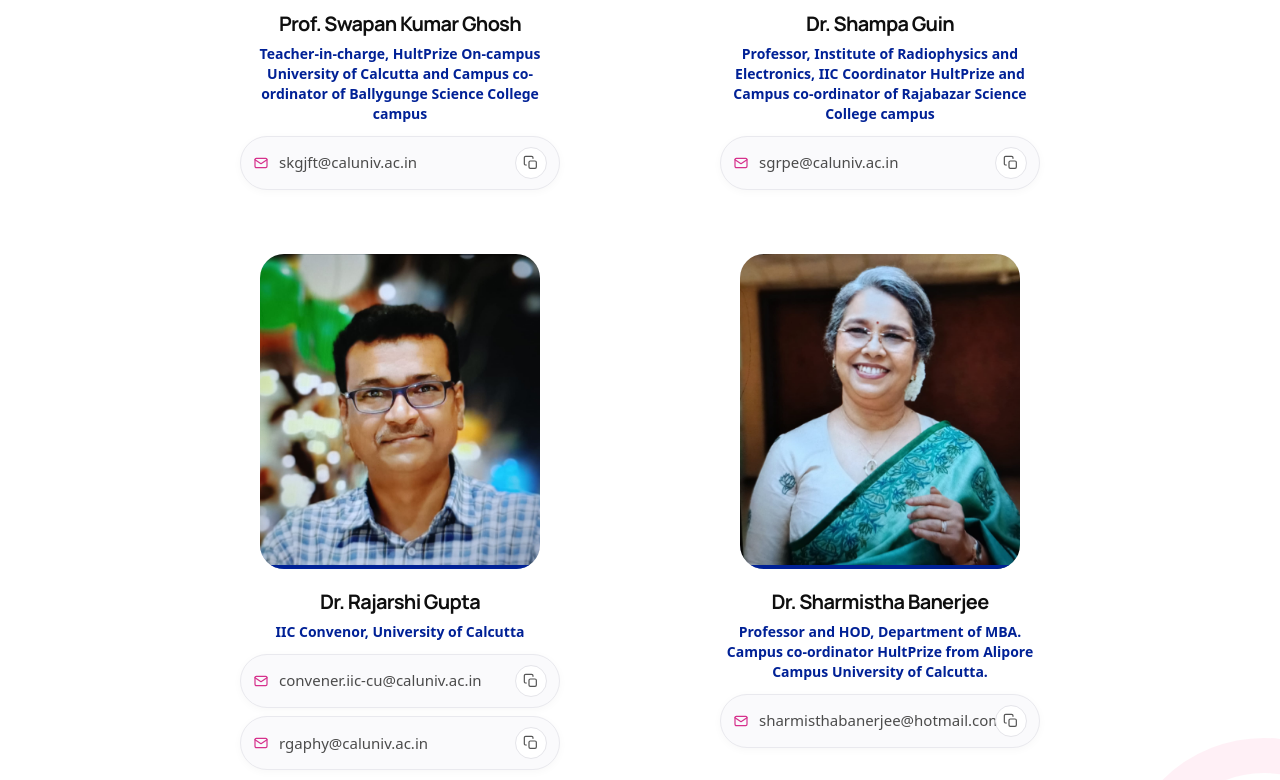
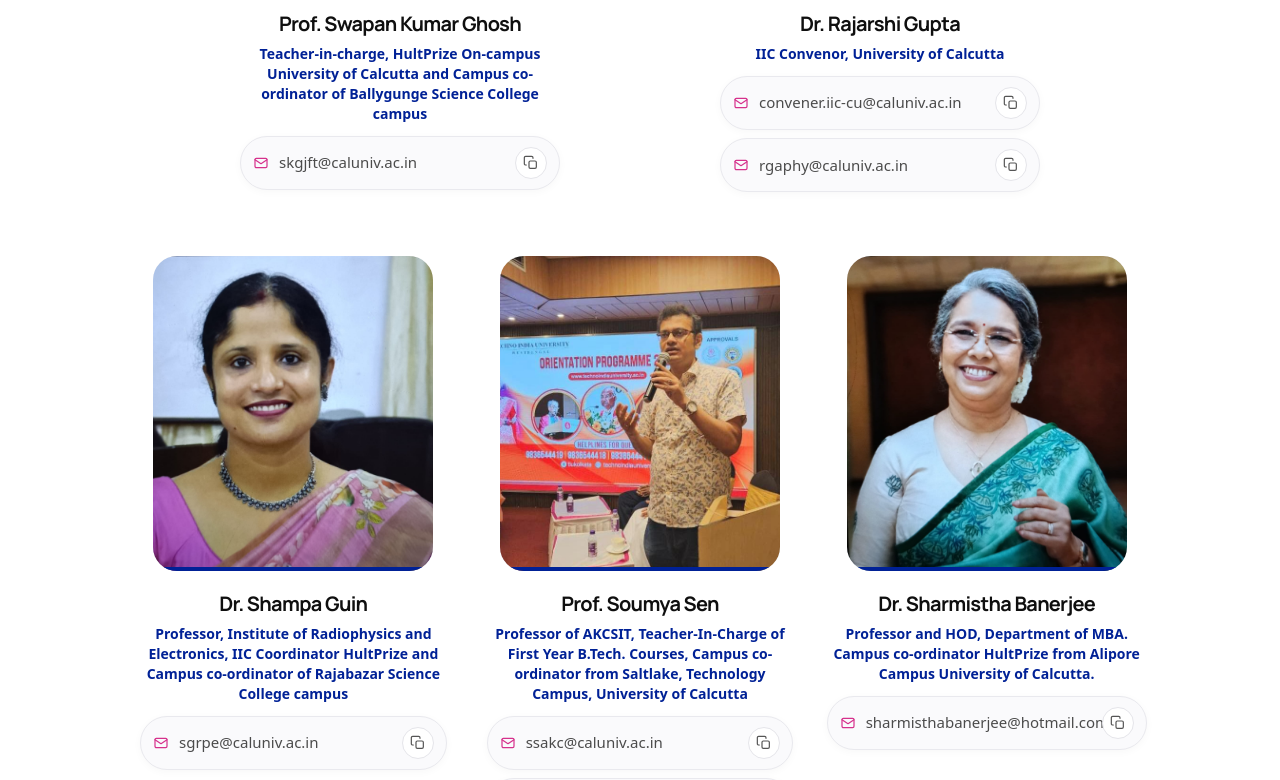
Before and after one commit to jineasaha/hult-cu-frontend, a Next.js app: page / in a window 1280 px wide. Shown: the part 5780-6560 px from the top of the page. Built offline with nearby package versions, Linux system fonts and the light colour scheme.

Commit message:
refactor: updated faculty section

```diff
--- a/src/components/home/FacultySection.tsx
+++ b/src/components/home/FacultySection.tsx
@@ -19,6 +19,12 @@ const faculties = [
     image: "/images/faculty/swapan_kumar_ghosh.png",
   },
   {
+    name: "Dr. Rajarshi Gupta",
+    designation: "IIC Convenor, University of Calcutta",
+    emails: ["convener.iic-cu@caluniv.ac.in", "rgaphy@caluniv.ac.in"],
+    image: "/images/faculty/rajarshi_gupta.jpg",
+  },
+  {
     name: "Dr. Shampa Guin",
     designation:
       "Professor, Institute of Radiophysics and Electronics, IIC Coordinator HultPrize and Campus co-ordinator of Rajabazar Science College campus",
@@ -26,13 +32,11 @@ const faculties = [
     image: "/images/faculty/shampa_guin.jpg",
   },
   {
-    name: "Dr. Rajarshi Gupta",
-    designation: "IIC Convenor, University of Calcutta",
-    emails: [
-      "convener.iic-cu@caluniv.ac.in",
-      "rgaphy@caluniv.ac.in",
-    ],
-    image: "/images/faculty/rajarshi_gupta.jpg",
+    name: "Prof. Soumya Sen",
+    designation:
+      "Professor of AKCSIT, Teacher-In-Charge of First Year B.Tech. Courses, Campus co-ordinator from Saltlake, Technology Campus, University of Calcutta",
+    emails: ["ssakc@caluniv.ac.in", "iamsoumyasen@gmail.com"],
+    image: "/images/faculty/soumya_sen.jpeg",
   },
   {
     name: "Dr. Sharmistha Banerjee",
@@ -96,8 +100,18 @@ export function FacultySection() {
 
         {/* Faculty members */}
         <Reveal>
+          {/* First row: retain the original two-column layout and sizing. */}
           <div className="mx-auto grid max-w-4xl grid-cols-1 gap-10 sm:grid-cols-2 lg:gap-16">
-            {faculties.map((person, index) => (
+            {faculties.slice(0, 2).map((person, index) => (
+              <Reveal key={person.name} delay={index * 0.08}>
+                <FacultyProfile person={person} />
+              </Reveal>
+            ))}
+          </div>
+
+          {/* Second row: three profiles, with the same image dimensions. */}
+          <div className="mx-auto mt-16 grid max-w-[1000px] grid-cols-1 justify-items-center gap-12 sm:grid-cols-2 lg:grid-cols-3 lg:gap-10">
+            {faculties.slice(2).map((person, index) => (
               <Reveal key={person.name} delay={index * 0.08}>
                 <FacultyProfile person={person} />
               </Reveal>
@@ -191,6 +205,8 @@ function FacultyProfile({
         {person.designation}
       </p>
 
+      {person.emails.length > 0 && (
+        <>
           {/* Email strip */}
           <div className="mx-auto mt-3 flex w-full max-w-[320px] items-center justify-between gap-3 rounded-xl border border-[#E9E9EE] bg-[#FAFAFC] px-3 py-2.5 text-left shadow-[0_2px_8px_rgba(0,0,0,0.03)]">
             <div className="flex min-w-0 items-center gap-2.5">
@@ -210,7 +226,6 @@ function FacultyProfile({
               </svg>
 
               <div className="min-w-0">
-
                 <span className="truncate font-sans text-[15px] leading-5 text-[#4B4B4B]">
                   {person.emails[0]}
                 </span>
@@ -281,7 +296,6 @@ function FacultyProfile({
                 </svg>
 
                 <div className="min-w-0">
-
                   <p className="truncate font-sans text-[15px] leading-5 text-[#4B4B4B]">
                     {email}
                   </p>
@@ -327,6 +341,8 @@ function FacultyProfile({
               </button>
             </div>
           ))}
+        </>
+      )}
     </article>
   );
 }
```
Also changed, not shown: public/images/faculty/soumya_sen.jpeg (added). Lines whose indentation alone changed are shown as unchanged.
